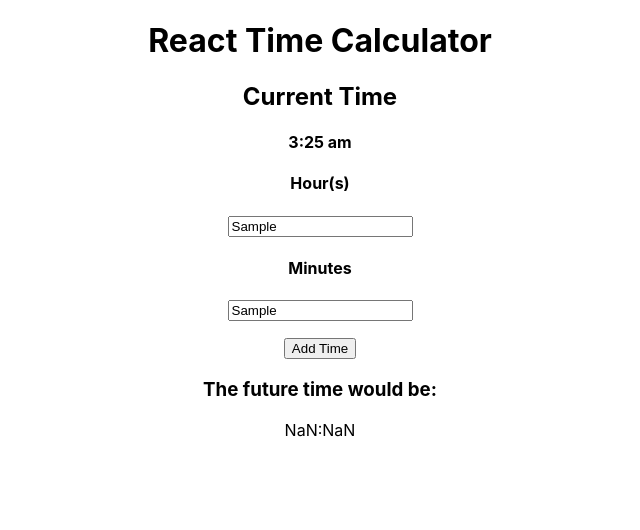
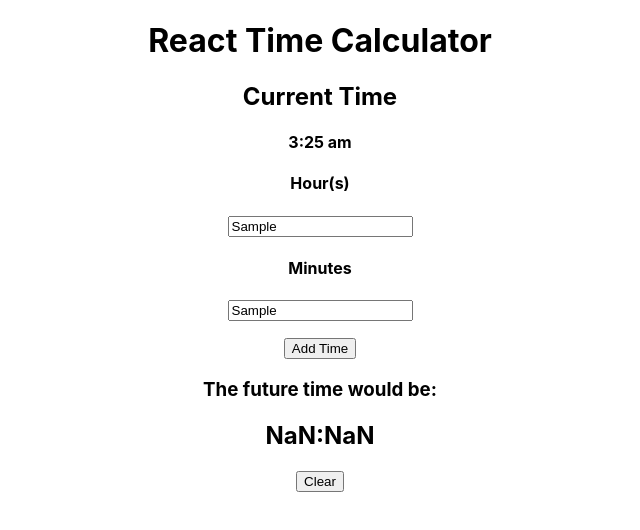
Before and after one commit to jffelix/React-Time-Calculator, a React (Create React App) app in the folder react-time-calculator/: page / in a window 1280 px wide. Both pictures are taken after typing "Sample", "Sample" into the empty fields and a click on the button "Add Time". Shown: the top 530 px of the page, without its empty margins (320-960 px from the left). Built offline with nearby package versions, Linux system fonts and the light colour scheme.

Commit message:
Implemented conditional rendering for displayResult

```diff
--- a/react-time-calculator/src/App.js
+++ b/react-time-calculator/src/App.js
@@ -13,6 +13,7 @@ function App() {
   const [ currentTime, setCurrentTime ] = useState("");
   const [ hoursInput, setHoursInput ] = useState("");
   const [ minutesInput, setMinutesInput ] = useState("");
+  const [ displayResult, setDisplayResult ] = useState(false);
   const [ newTimeDisplay, setNewTimeDisplay ] = useState("");
 
   function generateCurrentTime () {
@@ -73,8 +74,13 @@ function App() {
       setNewTimeDisplay(getCalculatedTime(totalCalculatedMinutes).toString());
       console.log("newTimeDisplay: ", newTimeDisplay);
 
-      // setHoursInput("");
-      // setMinutesInput("");
+      setDisplayResult(true);
+  }
+
+  function clearTimeResult() {
+      setHoursInput("");
+      setMinutesInput("");
+      setDisplayResult(false);
   }
 
   return (
@@ -105,8 +111,11 @@ function App() {
             <div className="newTime">
               <h3>The future time would be: </h3>
               {
-                !newTimeDisplay ? null :
-                <div>{newTimeDisplay}</div>
+                !displayResult ? null :
+                <div>
+                  <h2>{newTimeDisplay}</h2>
+                  <button onClick={clearTimeResult}>Clear</button>
+                </div>
               }
             </div>
           </div>
```
